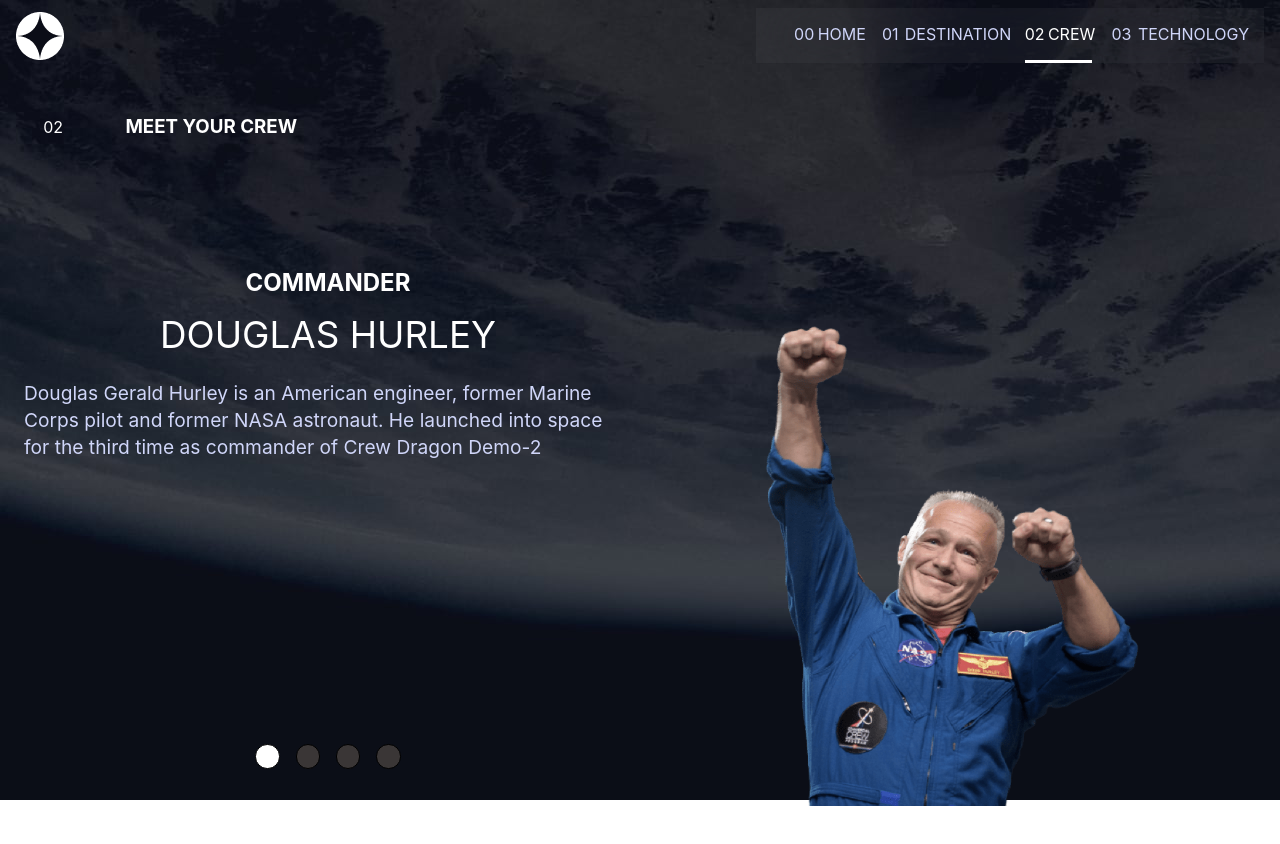
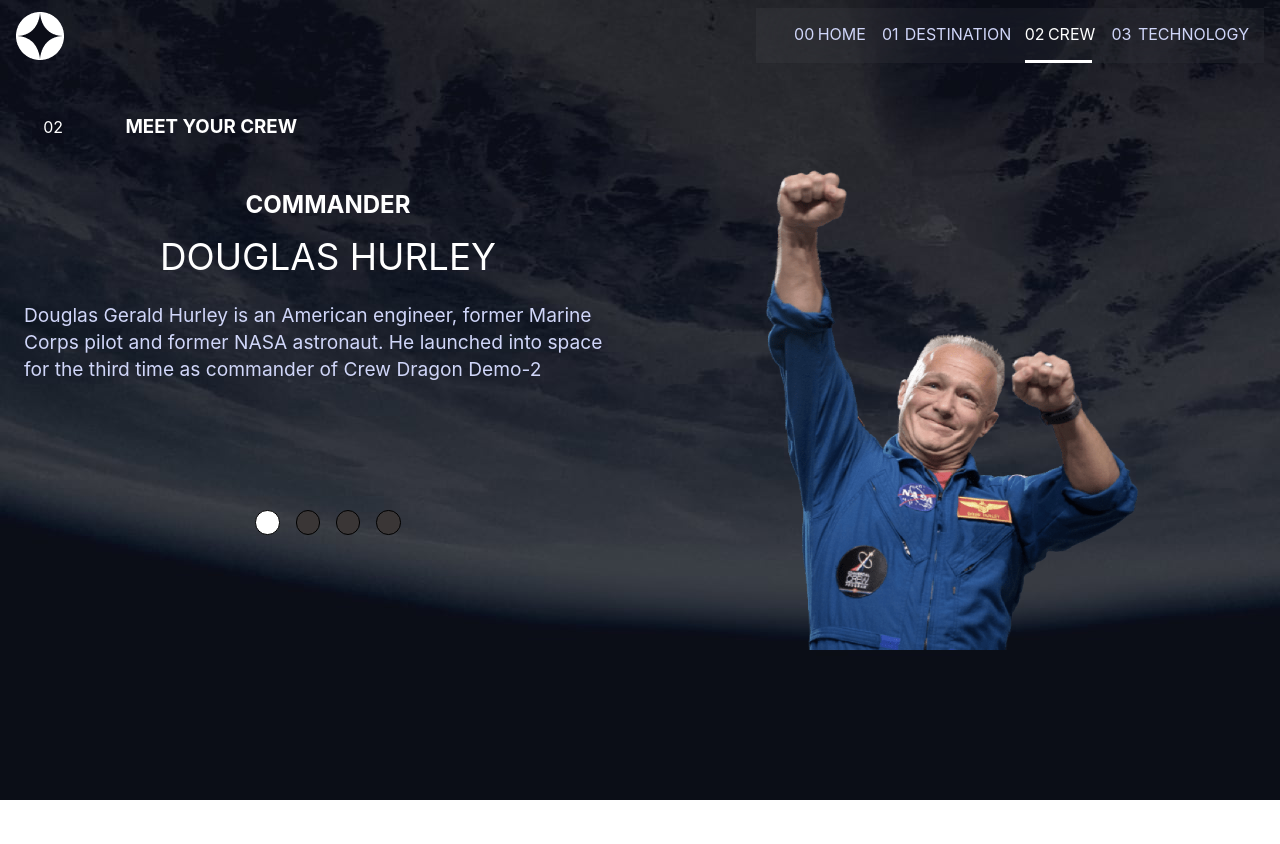
Before and after one commit to abeeebdon/space-tour, a React (Create React App) app: page /crew in a window 1280 px wide. Shown: the top 844 px of the page. After the commit the page ends 800 px from the top, so only its background shows below. Built offline with nearby package versions, Linux system fonts and the light colour scheme.

Commit message:
Adding comments to my code and doing reactiveness

```diff
--- a/src/App.js
+++ b/src/App.js
@@ -1,6 +1,5 @@
 import { useState } from 'react'
 import Header from './components/Header'
-
 import Home from './pages/home/index'
 import Destination from './pages/destination/Index'
 import Crew from './pages/crew/Index'
@@ -17,6 +16,7 @@
   return (
     <div className="App">
       <Header headerButton={headerButton} headerToggler={headerToggler} />
+      {/* the headerToggler is controlled by the button in the header component from the headerButton here if the headerToggler is true the sideBAr is shown*/}
       {headerToggler && (
         <div className="aside-container">
           <Sidebar setHeaderToggler={setHeaderToggler} />
--- a/src/components/Header.js
+++ b/src/components/Header.js
@@ -7,6 +7,7 @@
   return (
     <header>
       <img src={img} alt="logo" />
+      {/* if width is less than 650, a  hamburger icon will be shown and it will change to crossBar using the 'state' headerToggler otherwise a nva component is rendered*/}
       {width <= 650 ? (
         <button className="icon-btn" onClick={() => headerButton()}>
           {headerToggler ? (
--- a/src/styles/crew.scss
+++ b/src/styles/crew.scss
@@ -1,6 +1,6 @@
 .crew {
   width: 100%;
-  height: 100vh;
+  min-height: 100%;
   padding-top: 4.5rem;
   background: url(../assets/crew/background-crew-mobile.jpg);
   @media only screen and (min-width: 360px) {
@@ -11,7 +11,6 @@
   }
 
   .crew-item {
-    width: 100%;
     height: 100%;
     padding: 1rem;
     padding-bottom: 0%;
--- a/src/styles/technology.scss
+++ b/src/styles/technology.scss
@@ -1,6 +1,6 @@
 .technology {
   width: 100%;
-  height: 100vh;
+  min-height: 100%;
   background: url(../assets/technology/background-technology-mobile.jpg);
   padding-top: 15vh;
   background-repeat: no-repeat;
```
